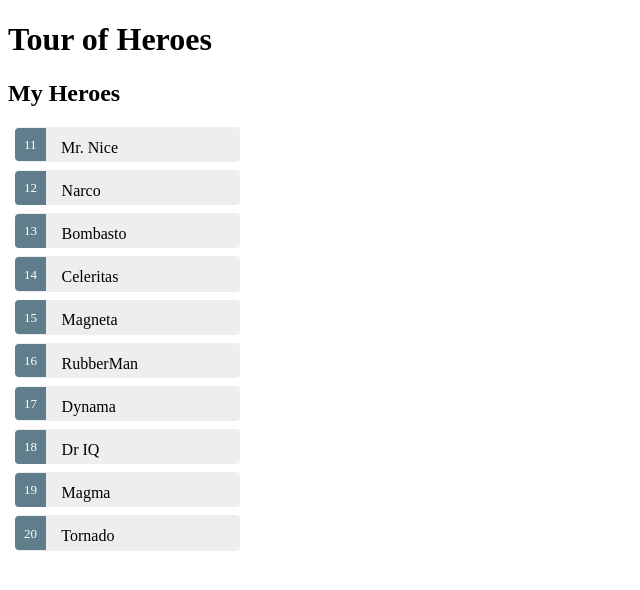
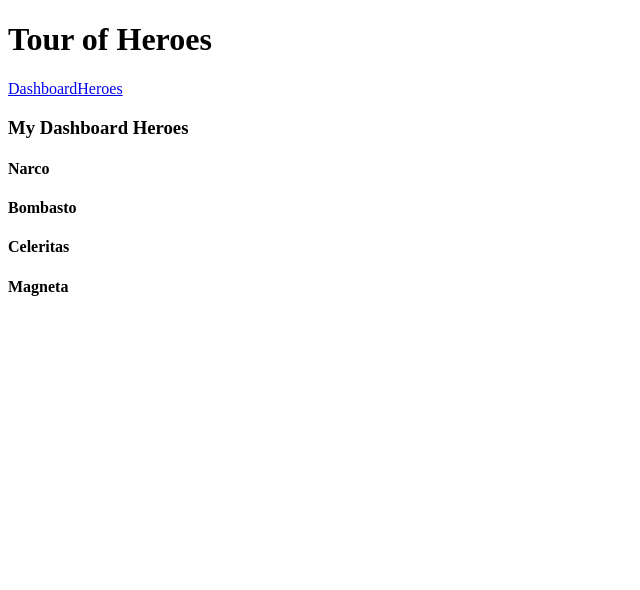
Before and after one commit to emeraldjava/emeraldjava-angular2, an Angular app in the folder angular.io/: page /dashboard in a window 1280 px wide. Shown: the top 590 px of the page, without its empty margins (0-640 px from the left). Built offline with nearby package versions, Linux system fonts and the light colour scheme.

Commit message:
Add dashboard elements.

```diff
--- a/angular.io/src/app/app.component.html
+++ b/angular.io/src/app/app.component.html
@@ -1,10 +1,7 @@
 <h1>{{title}}</h1>
-<h2>My Heroes</h2>
-<ul class="heroes">
-  <li *ngFor="let hero of heroes"
-      [class.selected]="hero === selectedHero"
-      (click)="onSelect(hero)">
-    <span class="badge">{{hero.id}}</span> {{hero.name}}
-  </li>
-</ul>
-<hero-detail [hero]="selectedHero"></hero-detail>
+<nav>
+  <a routerLink="/dashboard">Dashboard</a>
+  <a routerLink="/heroes">Heroes</a>
+</nav>
+<router-outlet></router-outlet>
+<!--<my-heroes></my-heroes>-->
--- a/angular.io/src/app/app.component.ts
+++ b/angular.io/src/app/app.component.ts
@@ -10,22 +10,6 @@ import { HeroService } from './hero.service';
   providers: [ HeroService ]
 })
 
-export class AppComponent implements OnInit {
+export class AppComponent {
   title = 'Tour of Heroes';
-  heroes: Hero[];
-  selectedHero: Hero;
-
-  constructor(private heroService: HeroService) { }
-
-  getHeroes(): void {
-    this.heroService.getHeroes().then(heroes => this.heroes = heroes);
-  }
-
-  ngOnInit(): void {
-    this.getHeroes();
-  }
-
-  onSelect(hero: Hero): void {
-    this.selectedHero = hero;
-  }
 }
--- /dev/null
+++ b/angular.io/src/app/dashboard.component.html
@@ -0,0 +1,8 @@
+<h3>My Dashboard Heroes</h3>
+<div class="grid grid-pad">
+  <div *ngFor="let hero of heroes" class="col-1-4">
+    <div class="module hero">
+      <h4>{{hero.name}}</h4>
+    </div>
+  </div>
+</div>
--- /dev/null
+++ b/angular.io/src/app/dashboard.component.ts
@@ -0,0 +1,21 @@
+import { Component, OnInit } from '@angular/core';
+
+import { Hero } from './hero';
+import { HeroService } from './hero.service';
+
+@Component({
+  selector: 'my-dashboard',
+  templateUrl: './dashboard.component.html'
+})
+export class DashboardComponent implements OnInit {
+
+  heroes:Hero[] = [];
+
+  constructor(private heroService:HeroService) {
+  }
+
+  ngOnInit(): void {
+    this.heroService.getHeroes()
+      .then(heroes => this.heroes = heroes.slice(1, 5));
+  }
+}
--- /dev/null
+++ b/angular.io/src/app/heroes.component.html
@@ -0,0 +1,8 @@
+<ul class="heroes">
+  <li *ngFor="let hero of heroes"
+      [class.selected]="hero === selectedHero"
+      (click)="onSelect(hero)">
+    <span class="badge">{{hero.id}}</span> {{hero.name}}
+  </li>
+</ul>
+<hero-detail [hero]="selectedHero"></hero-detail>
--- /dev/null
+++ b/angular.io/src/app/heroes.component.ts
@@ -0,0 +1,29 @@
+import { Component, OnInit } from '@angular/core';
+
+import { Hero } from './hero';
+import { HeroService } from './hero.service';
+
+@Component({
+  selector: 'my-heroes',
+  templateUrl: './heroes.component.html',
+  styleUrls: ['./app.component.css']
+})
+
+export class HeroesComponent implements OnInit {
+  heroes: Hero[];
+  selectedHero: Hero;
+
+  constructor(private heroService: HeroService) { }
+
+  getHeroes(): void {
+    this.heroService.getHeroes().then(heroes => this.heroes = heroes);
+  }
+
+  ngOnInit(): void {
+    this.getHeroes();
+  }
+
+  onSelect(hero: Hero): void {
+    this.selectedHero = hero;
+  }
+}
```
Also changed, not shown: angular.io/src/app/app.module.ts (+22 -2 lines).
